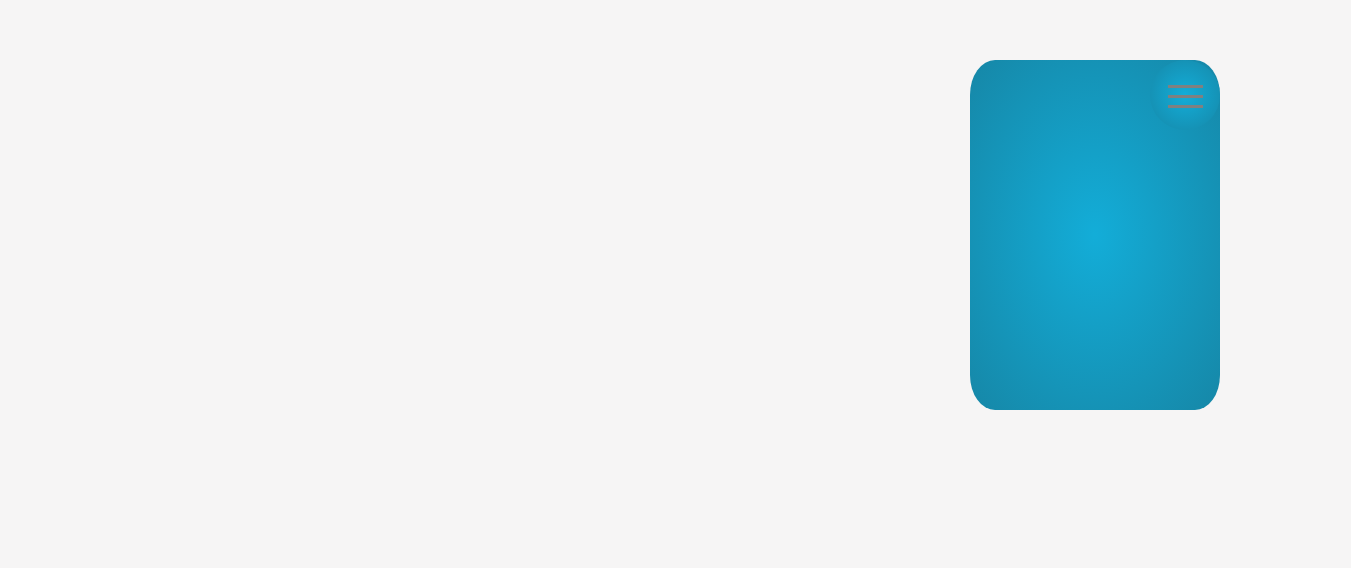
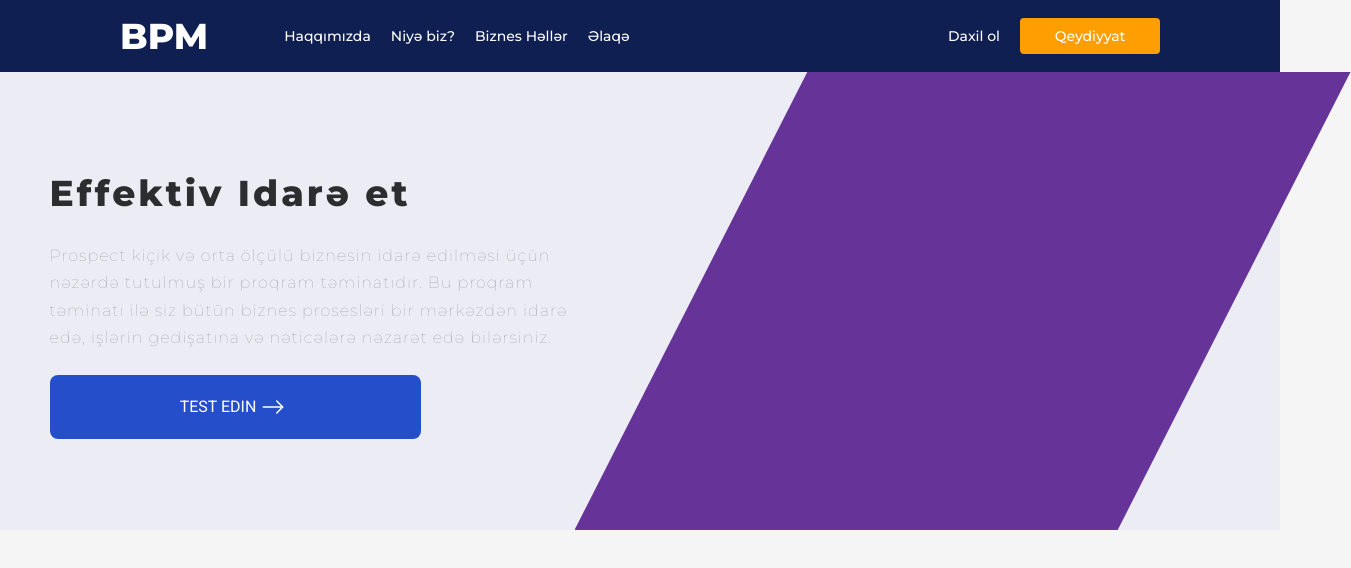
Before and after one commit to Shiphoo1/bpm-website, a React (Create React App) app: page / in a window 1280 px wide. Shown: the top 568 px of the page, 1351 px wide, since content can reach past the window. Built offline with nearby package versions, Linux system fonts and the light colour scheme.

Commit message:
Section 1 incomplete

```diff
--- a/package.json
+++ b/package.json
@@ -8,6 +8,7 @@
     "@testing-library/user-event": "^12.8.3",
     "react": "^17.0.2",
     "react-dom": "^17.0.2",
+    "react-icons": "^4.3.1",
     "react-scripts": "4.0.3",
     "web-vitals": "^1.1.2"
   },
--- a/src/App.js
+++ b/src/App.js
@@ -1,6 +1,20 @@
-import Navigation from "./components/Navigation";
+import NavigationContainer from "./components/NavigationContainer";
+import SectionOne from "./components/Section1";
 function App() {
-  return <Navigation />;
+  return (
+    <div>
+      <link
+        href="https://fonts.googleapis.com/css2?family=Montserrat:wght@100;500;800&display=swap"
+        rel="stylesheet"
+      ></link>
+      <link
+        href="https://fonts.googleapis.com/css2?family=Roboto:wght@100;400;500;700;900&display=swap"
+        rel="stylesheet"
+      ></link>
+      <NavigationContainer />
+      <SectionOne />
+    </div>
+  );
 }
 
 export default App;
--- a/src/components/Navigation.js
+++ /dev/null
@@ -1,24 +0,0 @@
-import styles from "./Navigation.module.css";
-import { useState } from "react";
-
-const NavigationMenu = () => {
-  return <div className={styles.nav_deactive}></div>;
-};
-
-const Navigation = () => {
-  const [navStatus, setNavStatus] = useState(true);
-  const navHandler = () => {
-    setNavStatus(!navStatus);
-  };
-  return (
-    <div>
-      {navStatus && <NavigationMenu />}
-      <div className={styles.wrapper} onClick={navHandler}>
-        {/* <button></button> */}
-        <span className={styles.icon}> </span>
-      </div>
-    </div>
-  );
-};
-export default Navigation;
-//blalala //
--- a/src/components/Navigation.module.css
+++ b/src/components/Navigation.module.css
@@ -1,77 +1,40 @@
-.wrapper {
-  /* display: ; */
-  background-image: radial-gradient(#13add8, #1687a7);
-  width: 7rem;
-  height: 7rem;
+.container {
+  display: flex;
+  flex-direction: raw;
+  background-color: #0f1f51;
+  width: 100%;
+  height: 7.2rem;
+  z-index: 3;
   text-align: center;
-  border-radius: 50%;
   position: fixed;
-  top: 6rem;
-  right: 6rem;
+  top: 0;
+  left: 0;
+  align-items: center;
+  flex-wrap: wrap;
+}
+
+.navItems {
   cursor: pointer;
+  line-height: 2.8rem;
+  font-size: 1.4rem;
+  margin: 1rem;
+  height: 2.8rem;
+  font-weight: 400;
+  color: #ffffff;
 }
-.icon {
-  position: relative;
-  margin-top: 3.5rem;
+.i1 {
+  margin-left: 12rem;
+  font-size: 3.6rem;
+  margin-right: 6.6rem;
+  font-weight: 900;
 }
-.icon,
-.icon::before,
-.icon::after {
-  /* z-index: 2; */
-  width: 3.5rem;
-  height: 3px;
-  background-color: gray;
-  /* border-top-left-radius: 7%;
-  border-top-right-radius: 7%;
-  border-bottom-left-radius: 7%;
-  border-bottom-right-radius: 7%; */
-
-  display: inline-block;
+.i6 {
+  margin-left: auto;
 }
-.icon::before,
-.icon::after {
-  transition: all 0.2s;
-  content: "";
-  position: absolute;
-  left: 0;
+.i7 {
+  text-align: center;
+  line-height: 3.6rem;
+  width: 14rem;
+  height: 3.6rem;
+  margin-right: 12rem;
 }
-.icon:before {
-  top: -1rem;
-}
-.icon:after {
-  top: 1rem;
-}
-.wrapper:hover .icon::before {
-  top: -1.2rem;
-}
-.wrapper:hover .icon::after {
-  top: 1.2rem;
-}
-@keyframes nav_active {
-  from {
-    height: 6rem;
-    width: 6rem;
-    top: 7rem;
-    right: 7rem;
-    border-radius: 10%;
-  }
-  to {
-    height: 35rem;
-    width: 25rem;
-    top: 6rem;
-    right: 6rem;
-    border-radius: 10%;
-  }
-}
-.nav_deactive {
-  height: 35rem;
-  width: 25rem;
-  border-radius: 10%;
-
-  position: fixed;
-  top: 6rem;
-  right: 6rem;
-  background-image: radial-gradient(#13add8, #1687a7);
-  animation-name: nav_active;
-  animation-duration: 0.3s;
-}
--- /dev/null
+++ b/src/components/NavigationContainer.js
@@ -0,0 +1,19 @@
+import styles from "./Navigation.module.css";
+import Registration from "./Registration";
+const NavigationContainer = () => {
+  const classNameReg = `${styles.navItems} ${styles.i7}`;
+  return (
+    <div className={styles.container}>
+      <div className={`${styles.navItems} ${styles.i1}`}>BPM</div>
+      <div className={styles.navItems}>Haqqımızda</div>
+      <div className={styles.navItems}>Niyə biz?</div>
+      <div className={styles.navItems}>Biznes Həllər</div>
+      <div className={styles.navItems}>Əlaqə</div>
+      <div className={`${styles.navItems} ${styles.i6}`}>Daxil ol</div>
+      <Registration classNameReg={classNameReg} />
+    </div>
+  );
+};
+
+export default NavigationContainer;
+//blalala //
--- /dev/null
+++ b/src/components/Registration.js
@@ -0,0 +1,7 @@
+import styles from "./Registration.module.css";
+const Registration = (props) => {
+  return (
+    <div className={`${props.classNameReg} ${styles.button}`}>Qeydiyyat</div>
+  );
+};
+export default Registration;
--- /dev/null
+++ b/src/components/Registration.module.css
@@ -0,0 +1,4 @@
+.button {
+  border-radius: 4px;
+  background-color: #ff9e00;
+}
--- /dev/null
+++ b/src/components/Section1.js
@@ -0,0 +1,31 @@
+import styles from "./SectionOne.module.css";
+import { BsArrowRight } from "react-icons/bs";
+const SectionOne = () => {
+  return (
+    <div className={styles.container}>
+      <div className={styles.items}>
+        <div className={styles.innerModal}>
+          <h1 className={styles.header}>Effektiv Idarə et</h1>
+          <p className={styles.par}>
+            Prospect kiçik və orta ölçülü biznesin idarə edilməsi üçün nəzərdə
+            tutulmuş bir proqram təminatıdır. Bu proqram təminatı ilə siz bütün
+            biznes prosesləri bir mərkəzdən idarə edə, işlərin gedişatına və
+            nəticələrə nəzarət edə bilərsiniz.
+          </p>
+          <div className={styles.button}>
+            <div className={styles.boxItems}>TEST EDIN</div>
+            <div className={styles.boxItems}>
+              <BsArrowRight
+                style={{ fontSize: "2.4rem", marginTop: "0.8rem" }}
+              />
+            </div>
+          </div>
+        </div>
+      </div>
+      <div className={styles.items}>
+        <div className={styles.clip}></div>
+      </div>
+    </div>
+  );
+};
+export default SectionOne;
--- /dev/null
+++ b/src/components/SectionOne.module.css
@@ -0,0 +1,61 @@
+.container {
+  margin-top: 7.2rem;
+  width: 100%;
+  height: 45.8rem;
+  background: rgba(37, 78, 202, 0.05);
+  display: flex;
+  flex-direction: raw;
+  justify-content: center;
+}
+.items {
+  flex-basis: 50%;
+}
+.innerModal {
+  position: relative;
+  width: 52.5rem;
+  height: 27.6rem;
+  margin-top: 9.1rem;
+  margin-left: 12rem;
+}
+.header {
+  letter-spacing: 3px;
+  font-size: 3.6rem;
+  font-weight: 600;
+  color: #2c2d2e;
+  margin-bottom: 1.8rem;
+}
+.par {
+  letter-spacing: 1px;
+  font-weight: 300;
+  color: #919399;
+  font-size: 1.6rem;
+}
+.button {
+  cursor: pointer;
+  font-family: "roboto";
+  width: 37.1rem;
+  height: 6.4rem;
+  position: absolute;
+  bottom: 0;
+  background-color: #254eca;
+  border-radius: 8px;
+  margin-left: auto;
+  margin-right: auto;
+  display: flex;
+  flex-direction: row;
+
+  color: white;
+
+  justify-content: center;
+  align-items: center;
+}
+.boxItems {
+  margin-right: 0.5rem;
+  font-size: 1.6rem;
+}
+.clip {
+  width: 77.6rem;
+  height: 45.8rem;
+  background-color: rebeccapurple;
+  clip-path: polygon(30% 0, 100% 0%, 70% 100%, 0% 100%);
+}
--- a/src/index.css
+++ b/src/index.css
@@ -11,10 +11,10 @@ html {
 }
 
 body {
-  font-family: "Lato", sans-serif;
+  font-family: "Montserrat";
   font-weight: 400;
   line-height: 1.7;
-  padding: 3rem;
+
   background-color: #f6f5f5;
   box-sizing: border-box;
 }
```
Also changed, not shown: 1 other file (tests, documents, lock files or other folders).
